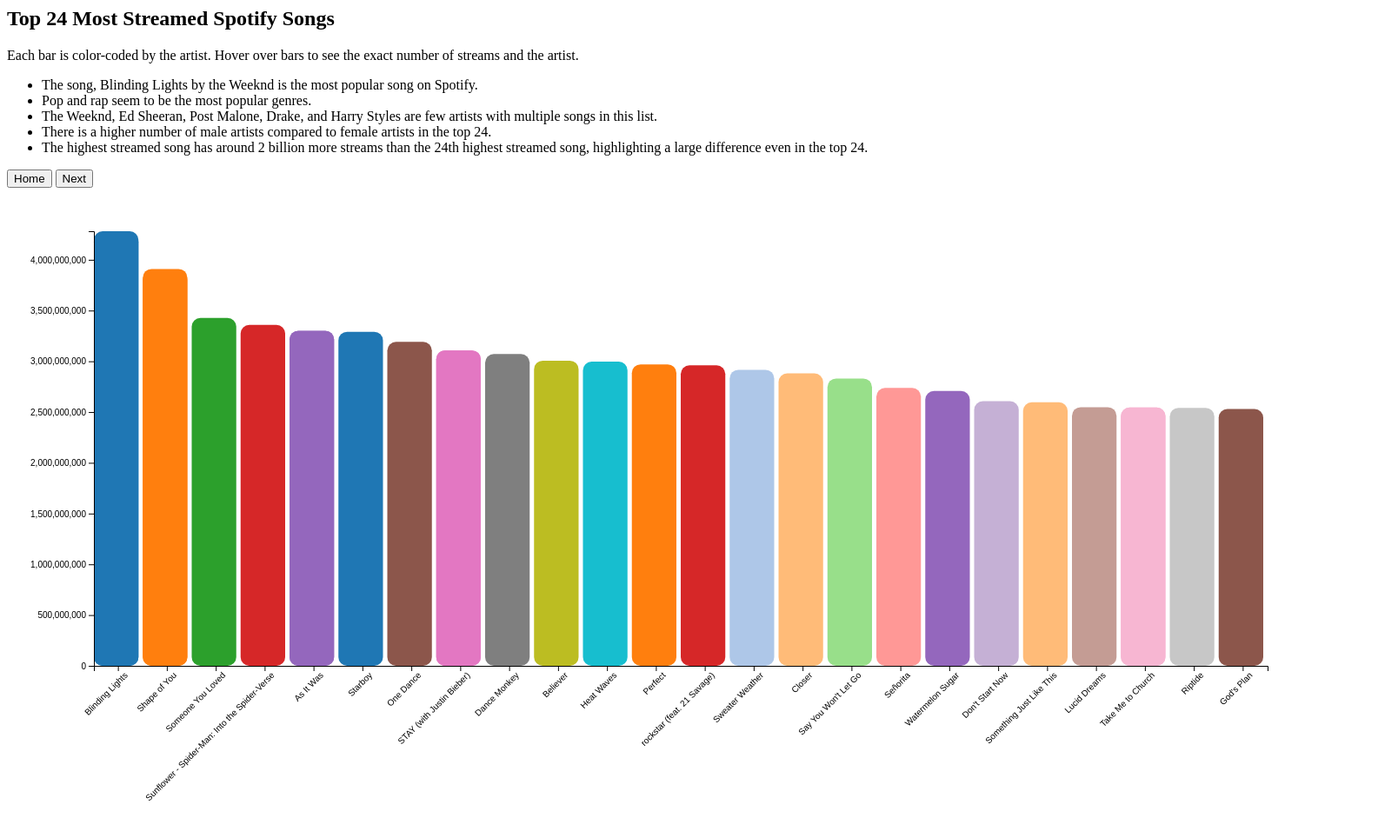
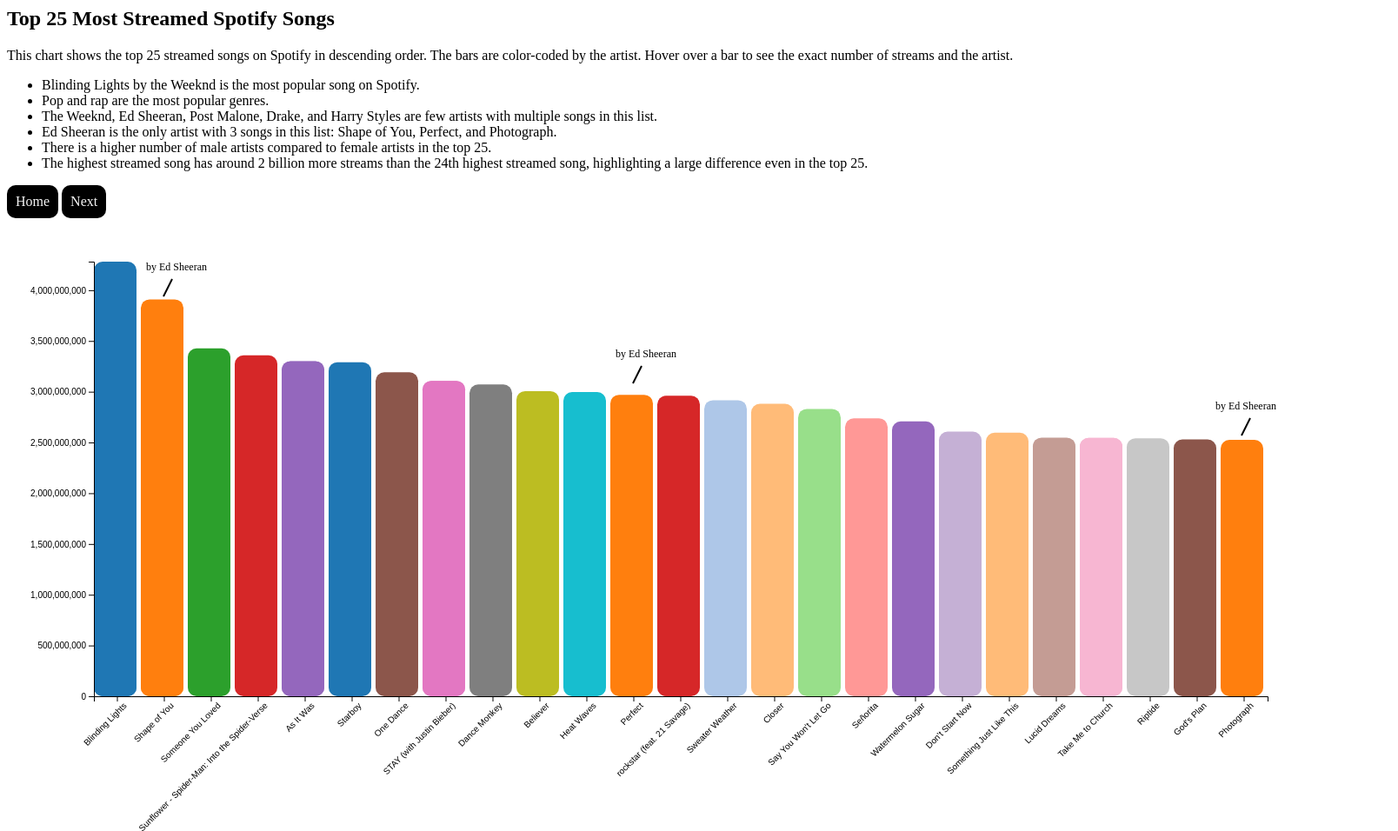
Before and after one commit to shrevin/shrevin.github.io, a plain HTML site: page scene1.html in a window 1280 px wide. Shown: the whole page at 87% size, 1608 px wide, since content can reach past the window. Drawn offline with nearby package versions, Linux system fonts and the light colour scheme.

Commit message:
annotations

```diff
--- a/scene1.html
+++ b/scene1.html
@@ -9,16 +9,16 @@
     background: white;
     border: 1px;
 }
-.my-button {
+#my-button {
     border: none;
     font-size: 16px;
-    font-family: Playfair Display;
+    font-family:  'Baloo 2' ;
     text-align: center;
-    padding: 32px;
+    padding: 10px;
     cursor: pointer;
-    background-color: darkgreen;
-    border-radius: 30px;
-    padding: 20px;
+    background-color: black;
+    border-radius: 10px;
+    padding: 10px;
     color: whitesmoke;
   }
 </style>
@@ -28,31 +28,84 @@
 <div id = "tooltip"></div>
 
 <div>
-      <h2 style="font-family: 'Baloo 2'"> Top 24 Most Streamed Spotify Songs </h2>
+      <h2 style="font-family: 'Baloo 2'"> Top 25 Most Streamed Spotify Songs </h2>
       <p style="font-family: 'Baloo 2'">
-        Each bar is color-coded by the artist. Hover over bars to see the exact number of streams and the artist.
+        This chart shows the top 25 streamed songs on Spotify in descending order. The bars are color-coded by the artist. Hover over a bar to see the exact number of streams and the artist.
         <ul style="font-family: 'Baloo 2'">
-            <li>The song, Blinding Lights by the Weeknd is the most popular song on Spotify.</li>
-            <li>Pop and rap seem to be the most popular genres.</li>
+            <li>Blinding Lights by the Weeknd is the most popular song on Spotify.</li>
+            <li>Pop and rap are the most popular genres.</li>
             <li> The Weeknd, Ed Sheeran, Post Malone, Drake, and Harry Styles are few artists with multiple songs in this list.</li>
-            <li> There is a higher number of male artists compared to female artists in the top 24.</li>
-            <li>The highest streamed song has around 2 billion more streams than the 24th highest streamed song, highlighting a large difference even in the top 24.</li>
+            <li> Ed Sheeran is the only artist with 3 songs in this list: Shape of You, Perfect, and Photograph. </li>
+            <li> There is a higher number of male artists compared to female artists in the top 25.</li>
+            <li>The highest streamed song has around 2 billion more streams than the 24th highest streamed song, highlighting a large difference even in the top 25.</li>
         </ul>
      </p>
 </div>
 </div>
-<button id="my-button" class="navigate-button" onclick="location.href='index.html'">Home</button>
+<button id="my-button" onclick="location.href='index.html'">Home</button>
 </div>
 </div>
-<button id="my-button" class="navigate-button" onclick="location.href='scene2.html'">Next</button>
+<button id="my-button" onclick="location.href='scene2.html'">Next</button>
 </div>
-<svg width=1500 height=800></svg>
+<svg width=1600 height=900></svg>
 <script>
 async function init() {
+
+    d3.select("svg")
+    .append("text")
+    .attr("x", 160)
+    .attr("y", 60)
+    .style("font-size", "12px")
+    .style("fill", "black")
+    .text("by Ed Sheeran");
+
+    d3.select("svg")
+    .append("line")
+    .attr("x1", 190)
+    .attr("y1", 70)
+    .attr("x2", 180)
+    .attr("y2", 90)
+    .attr("stroke", "black")
+    .attr("stroke-width", 2);
+
+    d3.select("svg")
+    .append("text")
+    .attr("x", 700)
+    .attr("y", 160)
+    .style("font-size", "12px")
+    .style("fill", "black")
+    .text("by Ed Sheeran");
+
+    d3.select("svg")
+    .append("line")
+    .attr("x1", 730)
+    .attr("y1", 170)
+    .attr("x2", 720)
+    .attr("y2", 190)
+    .attr("stroke", "black")
+    .attr("stroke-width", 2);
+
+    d3.select("svg")
+    .append("text")
+    .attr("x", 1390)
+    .attr("y", 220)
+    .style("font-size", "12px")
+    .style("fill", "black")
+    .text("by Ed Sheeran");
+
+    d3.select("svg")
+    .append("line")
+    .attr("x1", 1430)
+    .attr("y1", 230)
+    .attr("x2", 1420)
+    .attr("y2", 250)
+    .attr("stroke", "black")
+    .attr("stroke-width", 2);
+
     data = await d3.csv("songs.csv");
     data.forEach(d => d['Spotify Streams'] = +d['Spotify Streams'].replace(/,/g, ''));
 
-    top_data = data.sort((a,b) => d3.descending(a['Spotify Streams'], b['Spotify Streams'])).slice(0,29)
+    top_data = data.sort((a,b) => d3.descending(a['Spotify Streams'], b['Spotify Streams'])).slice(0,30)
     largest_val = d3.max(top_data, d => d['Spotify Streams']);
 
     var y = d3.scaleLinear()
@@ -119,6 +172,11 @@
     .attr("y", height - 6)
     .text("Artist Names");
 
+    const firstBar = top_data[0];
+    const firstBarX = x(firstBar['Track']) + x.bandwidth() / 2;
+    const firstBarY = y(firstBar['Spotify Streams']);
+
+
 }
 </script>
 </body>
```
Also changed, not shown: index.html (+15 -0 lines), scene2.html (+28 -4 lines), scene3.html (+14 -2 lines).
